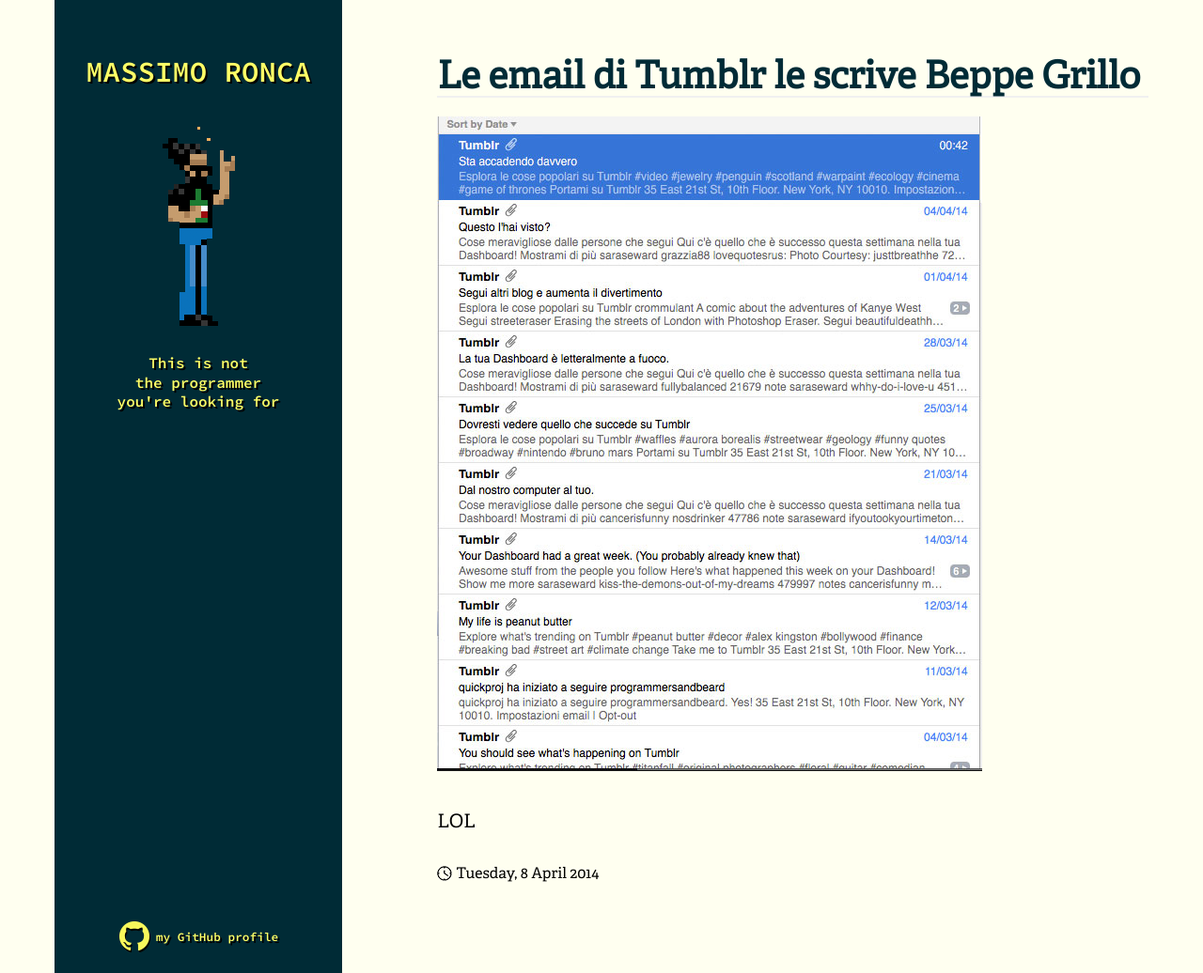
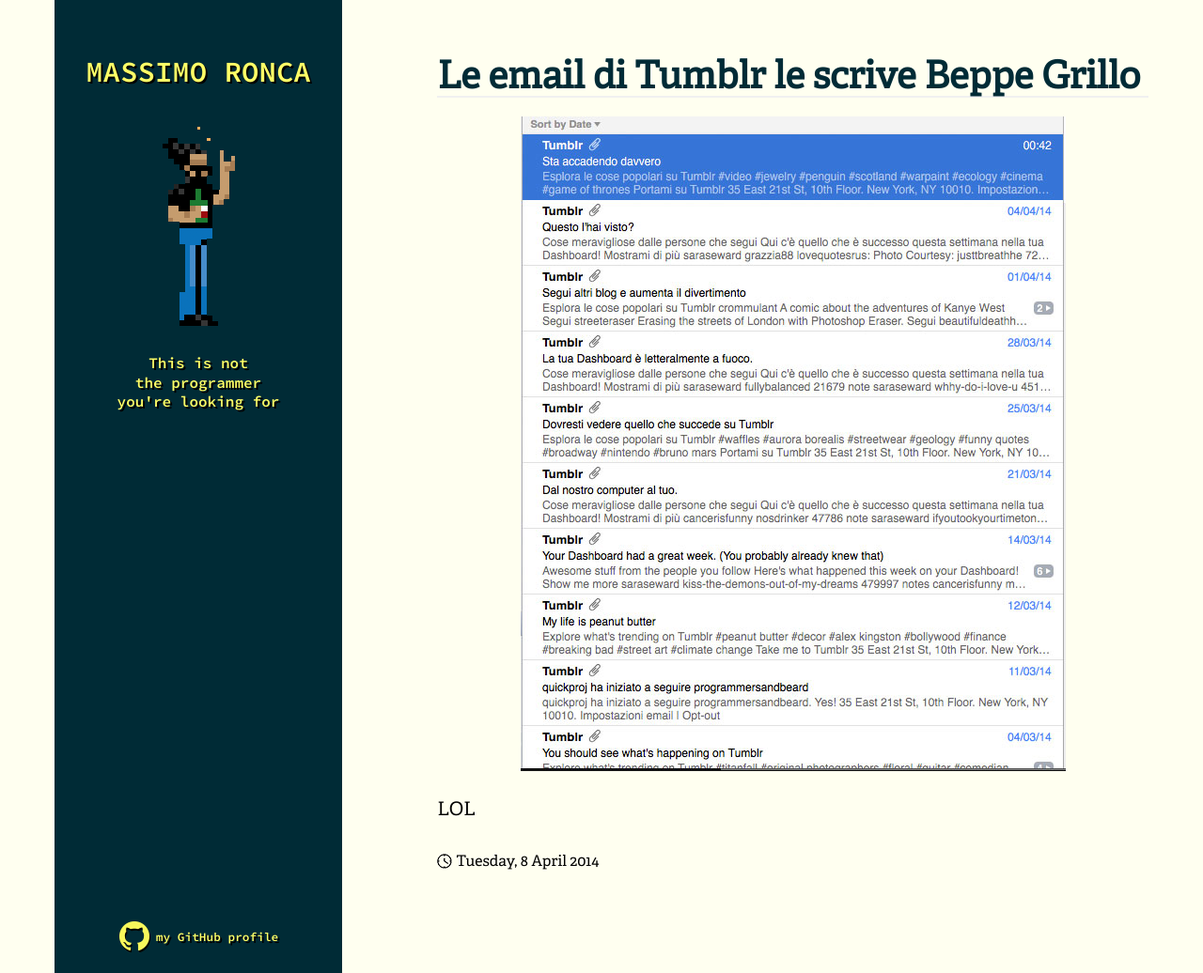
Before and after one commit to Laesod/massimoronca.it, a Jekyll site: the page built from _posts/2014-04-08-le-email-di-tumblr-le-scrive-beppe-grillo.md, in a window 1280 px wide and 1036 px high. Shown: the whole window at 94% size. Built offline with Jekyll 4.4.1, drawn with Linux system fonts in a browser that asks for light colours; Markdown is read by kramdown in place of the engine named in the settings.

Commit message:
center images in article body

```diff
--- a/assets/stylesheets/styles.css
+++ b/assets/stylesheets/styles.css
@@ -354,6 +354,11 @@
   transition: all 0.3s ease-in-out;
 }
 
+.post-content img {
+  display: block;
+  margin: auto;
+}
+
 .post-meta {
   background: url(../images/clock.png) top left no-repeat;
   padding-left: 20px;
```
